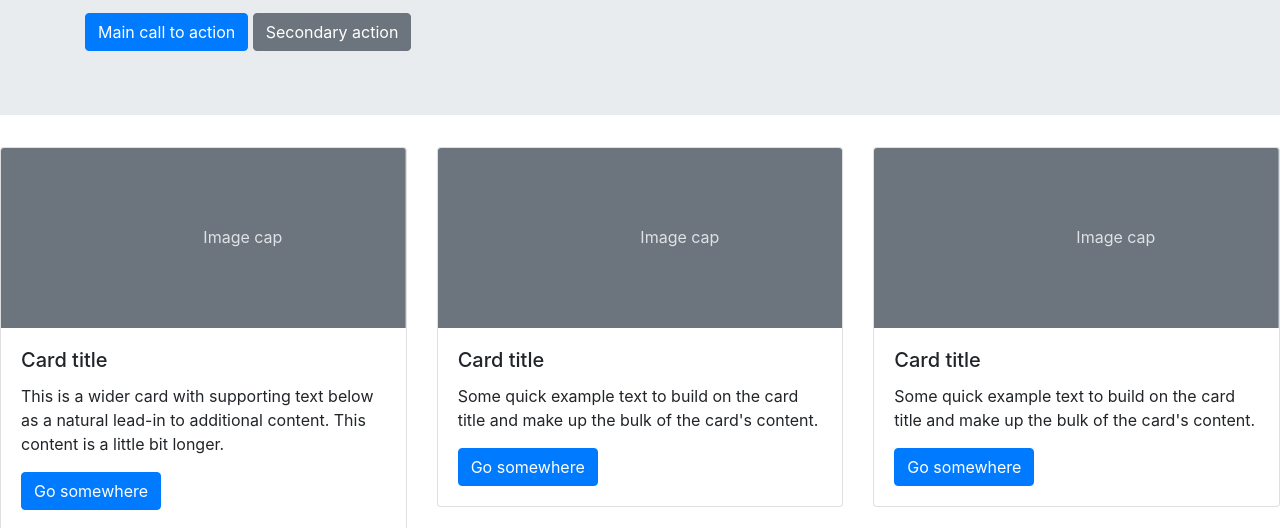
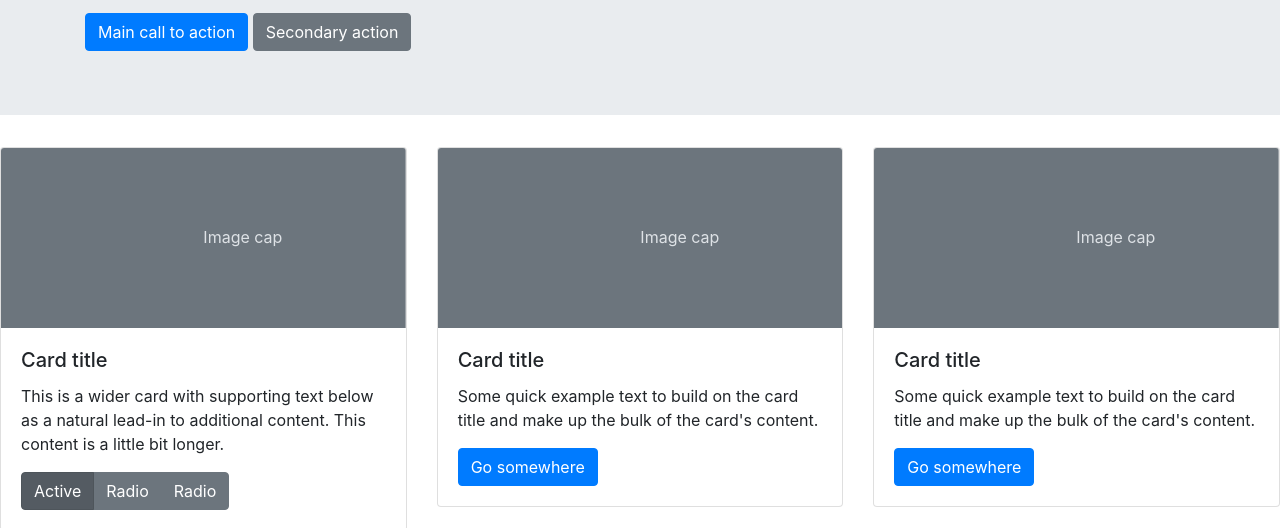
Before and after one commit to letrungtin09/-DuAnGit, a plain HTML site: page index.html in a window 1280 px wide. Shown: the part 258-786 px from the top of the page. Drawn offline with nearby package versions, Linux system fonts and the light colour scheme.

Commit message:
update button

```diff
--- a/index.html
+++ b/index.html
@@ -49,7 +49,17 @@
           <div class="card-body">
             <h5 class="card-title">Card title</h5>
             <p class="card-text">This is a wider card with supporting text below as a natural lead-in to additional content. This content is a little bit longer.</p>
-            <a href="#" class="btn btn-primary">Go somewhere</a>
+            <div class="btn-group btn-group-toggle" data-toggle="buttons">
+              <label class="btn btn-secondary active">
+                <input type="radio" name="options" id="option1" checked> Active
+              </label>
+              <label class="btn btn-secondary">
+                <input type="radio" name="options" id="option2"> Radio
+              </label>
+              <label class="btn btn-secondary">
+                <input type="radio" name="options" id="option3"> Radio
+              </label>
+            </div>
           </div>
         </div>
       </div>
```
